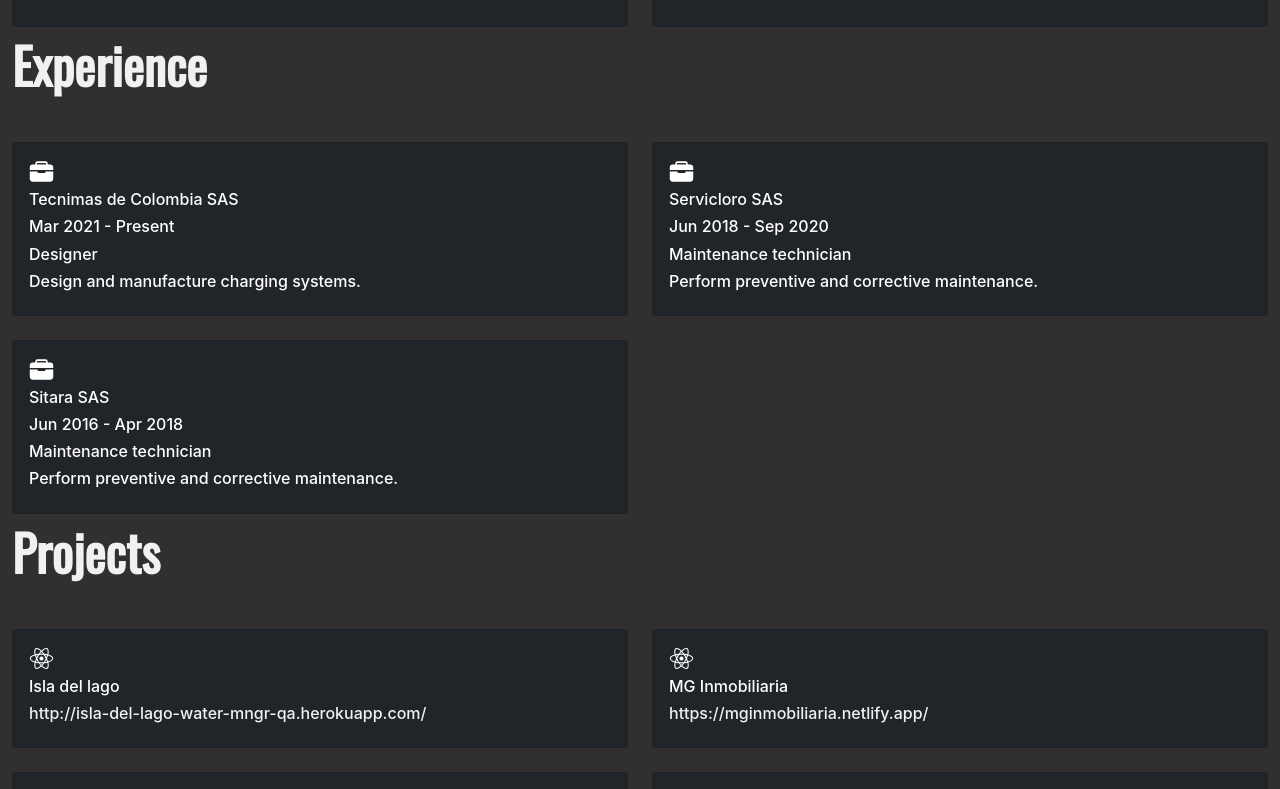
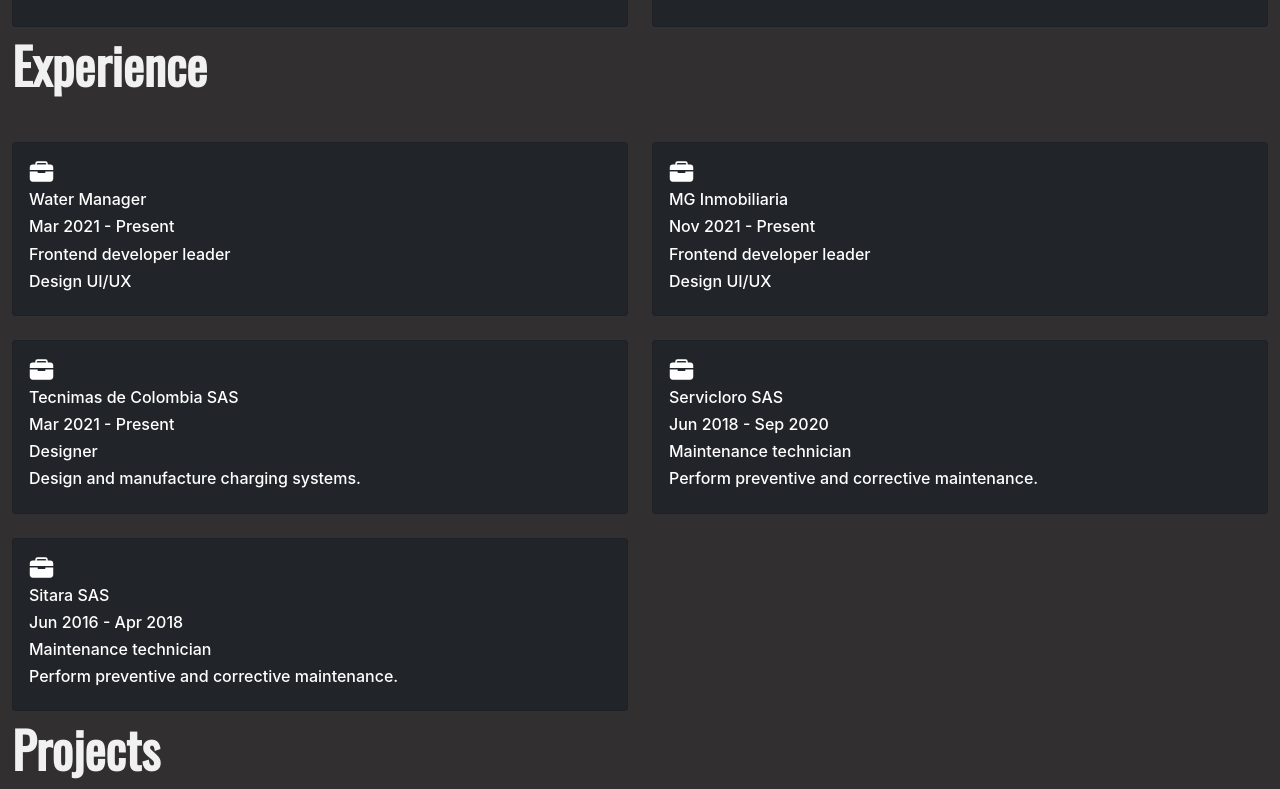
Before and after one commit to AlexanderLGRS/cv, a React (Create React App) app: page / in a window 1280 px wide. Shown: the part 2144-2933 px from the top of the page. Built offline with nearby package versions, Linux system fonts and the light colour scheme.

Commit message:
map method

```diff
--- a/src/components/AcademicSection.jsx
+++ b/src/components/AcademicSection.jsx
@@ -2,32 +2,21 @@
 import data from '../data.json';
 import AcademicCard from "./AcademicCard";
 
-export default class AcademicSection extends React.Component {
-    render() {
+export default function AcademicSection() {
+    const myAcademics = data.academic
     return (
         <React.Fragment>
             <div id="academic-section" className="container-fluid">
                 <div className="row">
                     <p className="section-title">Academic</p>
-                        <AcademicCard name={data.academic[0].name}
-                            startDate={data.academic[0].startDate}
-                            endDate={data.academic[0].endDate}
-                            institution={data.academic[0].institution} />
-                        <AcademicCard name={data.academic[1].name}
-                            startDate={data.academic[1].startDate}
-                            endDate={data.academic[1].endDate}
-                            institution={data.academic[1].institution} />
-                        <AcademicCard name={data.academic[2].name}
-                            startDate={data.academic[2].startDate}
-                            endDate={data.academic[2].endDate}
-                            institution={data.academic[2].institution} />
-                        <AcademicCard name={data.academic[3].name}
-                            startDate={data.academic[3].startDate}
-                            endDate={data.academic[3].endDate}
-                            institution={data.academic[3].institution} />
+                    {myAcademics.map((academic)=>
+                    <AcademicCard name={academic.name}
+                        startDate={academic.startDate}
+                        endDate={academic.endDate}
+                        institution={academic.institution} />
+                    )}
                 </div>
             </div>
-            </React.Fragment>
+        </React.Fragment >
     )
 }
-}
--- a/src/components/ExperienceSection.jsx
+++ b/src/components/ExperienceSection.jsx
@@ -2,31 +2,22 @@
 import data from '../data.json';
 import ExperienceCard from "./ExperienceCard";
 
-export default class ExperieceSection extends React.Component {
-    render() {
-        return (
+export default function ExperieceSection() {
+    const myExperiences = data.experience
+    return(
         <React.Fragment>
             <div id="experience-section" className="container-fluid">
                 <div className="row">
                     <p className="section-title">Experience</p>
-                        <ExperienceCard company={data.experience[0].company}
-                            startDate={data.experience[0].startDate}
-                            endDate={data.experience[0].endDate}
-                            jobTitle={data.experience[0].jobTitle}
-                            jobDescription={data.experience[0].jobDescription} />
-                        <ExperienceCard company={data.experience[1].company}
-                            startDate={data.experience[1].startDate}
-                            endDate={data.experience[1].endDate}
-                            jobTitle={data.experience[1].jobTitle}
-                            jobDescription={data.experience[1].jobDescription} />
-                        <ExperienceCard company={data.experience[2].company}
-                            startDate={data.experience[2].startDate}
-                            endDate={data.experience[2].endDate}
-                            jobTitle={data.experience[2].jobTitle}
-                            jobDescription={data.experience[2].jobDescription} />
+                    {myExperiences.map((experience)=>
+                    <ExperienceCard company={experience.company}
+                        startDate={experience.startDate}
+                        endDate={experience.endDate}
+                        jobTitle={experience.jobTitle}
+                        jobDescription={experience.jobDescription} />
+                    )}
                 </div>
             </div>
         </React.Fragment>
     )
 }
-}
--- a/src/components/ProjectsSection.jsx
+++ b/src/components/ProjectsSection.jsx
@@ -2,24 +2,21 @@
 import data from '../data.json';
 import ProjectCard from "./ProjectCard";
 
-export default class ProjectsSection extends React.Component {
-    render() {
+export default function ProjectsSection() {
+
+    const myProjects = data.projects
+    console.log(myProjects);
     return (
         <React.Fragment>
             <div id="projects-section" className="container-fluid">
                 <div className="row">
                     <p className="section-title">Projects</p>
-                        <ProjectCard projectName={data.projects[0].projectName}
-                            url={data.projects[0].url} />
-                        <ProjectCard projectName={data.projects[1].projectName}
-                            url={data.projects[1].url} />
-                        <ProjectCard projectName={data.projects[2].projectName}
-                            url={data.projects[2].url} />
-                        <ProjectCard projectName={data.projects[3].projectName}
-                            url={data.projects[3].url} />
+                    {myProjects.map((project) =>
+                        <ProjectCard projectName={project.projectName}
+                            url={project.url} />
+                    )}
                 </div>
             </div>
         </React.Fragment>
     )
 }
-}
--- a/src/data.json
+++ b/src/data.json
@@ -35,6 +35,22 @@
         }
     ],
     "experience": [{
+            "company": "Water Manager",
+            "endDate": "Present",
+            "jobDescription": "Design UI/UX",
+            "jobTitle": "Frontend developer leader",
+            "startDate": "Mar 2021",
+            "url": "http://isla-del-lago-water-mngr-qa.herokuapp.com/"
+        },
+        {
+            "company": "MG Inmobiliaria",
+            "endDate": "Present",
+            "jobDescription": "Design UI/UX",
+            "jobTitle": "Frontend developer leader",
+            "startDate": "Nov 2021",
+            "url": "https://mginmobiliaria.netlify.app/"
+        },
+        {
             "company": "Tecnimas de Colombia SAS",
             "endDate": "Present",
             "jobDescription": "Design and manufacture charging systems.",
@@ -143,14 +159,6 @@
         }
     },
     "projects": [{
-            "projectName": "Isla del lago",
-            "url": "http://isla-del-lago-water-mngr-qa.herokuapp.com/"
-        },
-        {
-            "projectName": "MG Inmobiliaria",
-            "url": "https://mginmobiliaria.netlify.app/"
-        },
-        {
             "projectName": "Con ánimo de ofender",
             "url": "https://alexanderlgrs.github.io/ConAnimoDeOfender"
         },
```
Also changed, not shown: src/components/Assets/ProfilePicture.jpg (added). Lines whose indentation alone changed are shown as unchanged.
